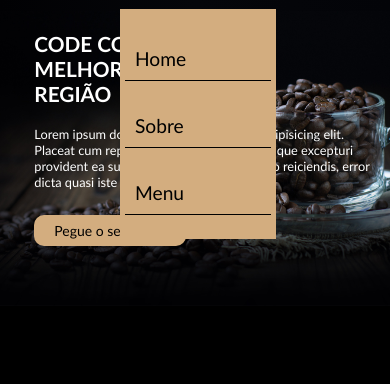
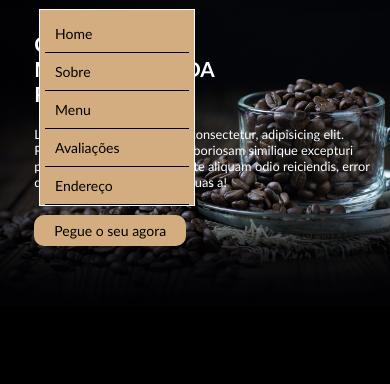
Before and after one commit to RenissonC/coffe, a plain HTML site: page index.html in a window 390 px wide. Both pictures are taken after a click on the icon 155 px from the left and 50 px from the top of the page. Shown: the part 90-474 px from the top of the page. Drawn offline with Linux system fonts and the light colour scheme.

Commit message:
first commit

```diff
--- a/index.html
+++ b/index.html
@@ -22,19 +22,19 @@
 
                     <ul class="menu">
                         <a href="">
-                            <li>Home</li>
+                            Home
                         </a>
                         <a href="">
-                            <li>Sobre</li>
+                            Sobre
                         </a>
                         <a href="#nossoMenu">
-                            <li>Menu</li>
+                            Menu
                         </a>
                         <a href="#opinionsOurCustomers">
-                            <li>Avaliações</li>
+                            Avaliações
                         </a>
                         <a href="#address">
-                            <li>Endereço</li>
+                            Endereço
                         </a>
                     </ul>
                 </div>
--- a/style.css
+++ b/style.css
@@ -40,19 +40,25 @@ a{
 }
 .menu{
     display: flex;
+
     gap: 25px;
-    font-size: 1.2rem;
+    font-size: 1.1rem;
     list-style-type: none;
+
+
 
 
 }
 .menu-nav a:hover{
     text-decoration: underline;
-    color:var(--corSec);
+
     transform: translateY(10%);
     transition: .2s;
 }
 .menu-nav a{
+    color: var(--corSec);
+    display: flex;
+    border-bottom: 1px solid black;
     padding: 10px;
 }
 .cartANDsearch{
@@ -495,25 +501,34 @@ body.no-scroll {
     }
     .menu-nav .menu{
         display: block;
+        flex-direction: column;
+        overflow-x: auto;
         position: absolute;
         background-color: #d3ad7f;
         color: black;
         width: 40%;
         height: 0px;
         top: 99px;
-        left: 120px;
-
+        left: 10%;
         transition: 0.3s;
         z-index: 1000;
         visibility: hidden;
-        overflow: hidden;
+        overflow-x: auto;
+        border: 1px solid white;
+
 
     }
-    .menu-nav.active .menu li {
+    .menu-nav a:hover{
+        text-decoration: underline;
 
+        transform: translateY(5%);
+        transition: .2s;
+    }
+
+    .menu-nav.active .menu a{
+        font-size: 14px;
         border-bottom: 1px solid black;
         width: 100%;
-        padding: 10px;
         color: black;
 
     }
@@ -521,9 +536,10 @@ body.no-scroll {
     color: var(--corFont);
 
     }
+
     .menu-nav.active .menu{
         padding: 5px;
-        height: 230px;
+        height:197px ;
         visibility: visible;
 
 
```
